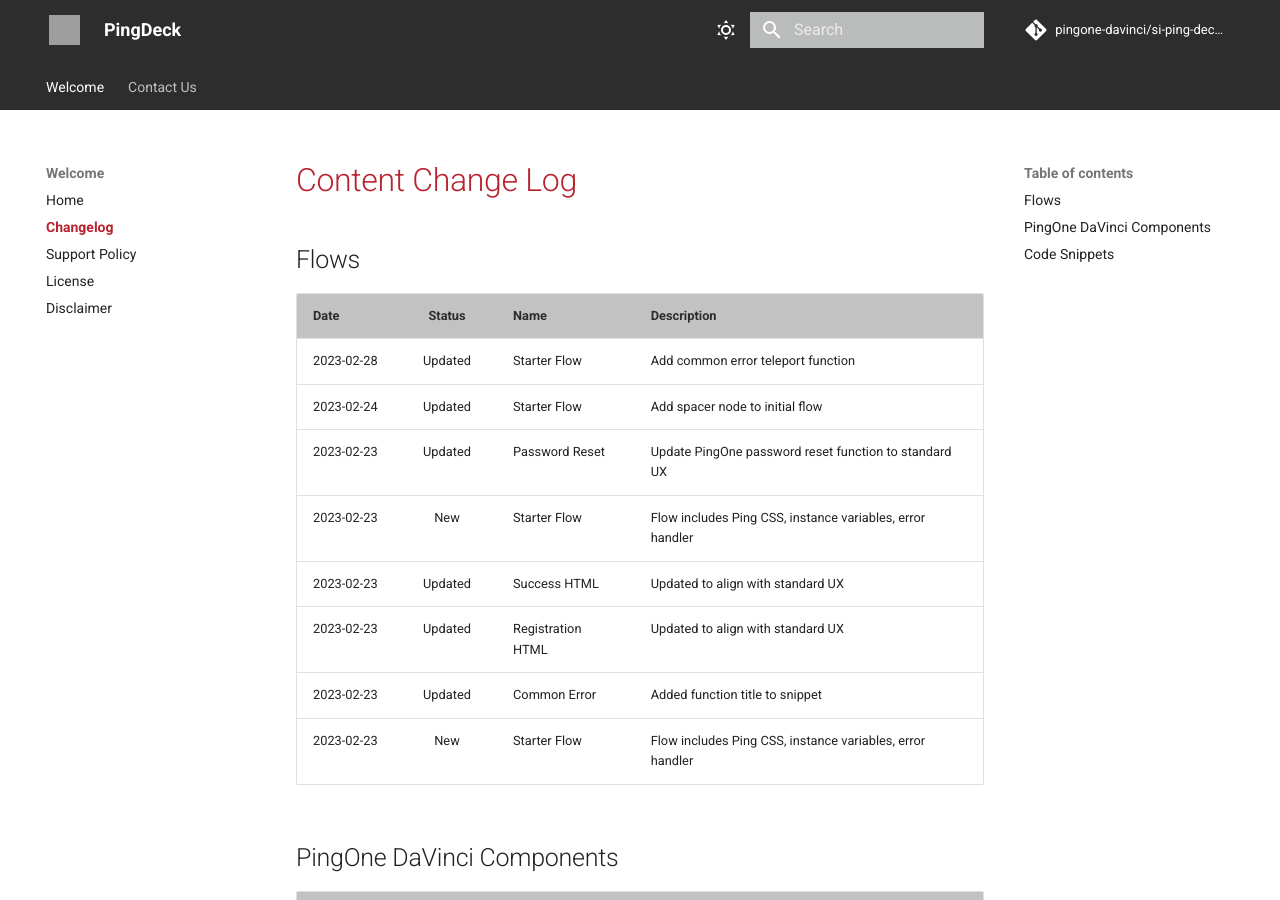
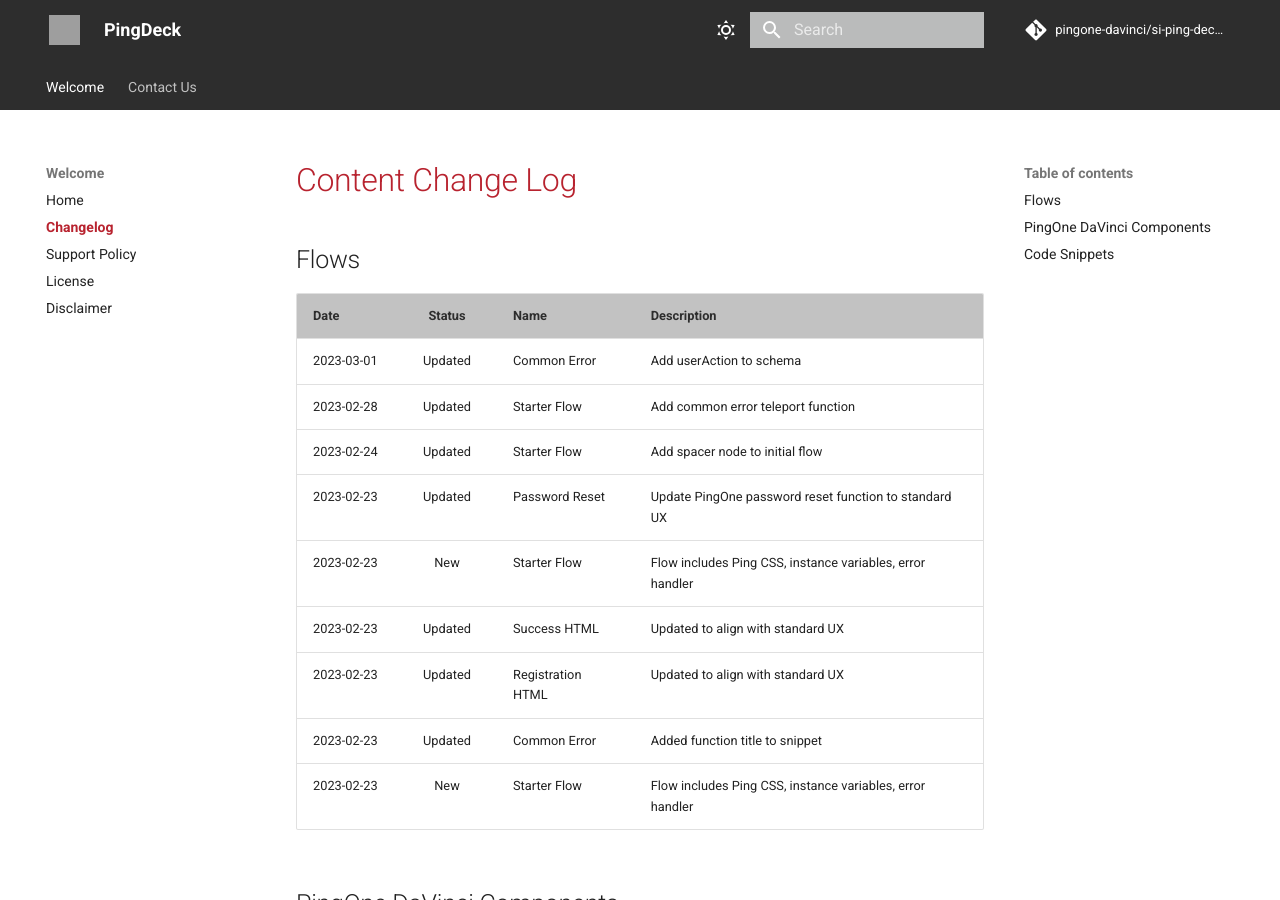
Before and after one commit to pingone-davinci/si-ping-deck-docs, an MkDocs documentation site: the page built from docs/changelog.md, in a window 1280 px wide and 900 px high. Built offline with MkDocs 1.6.1 and Material for MkDocs 9.7.7, drawn with Linux system fonts in a browser that asks for light colours; comment, search, counter and statistics services are not loaded; grey boxes are pictures that could not be loaded.

Commit message:
Update common error changelog

```diff
--- a/docs/changelog.md
+++ b/docs/changelog.md
@@ -5,6 +5,7 @@
 
 | Date  | Status | Name | Description  |
 |---|:---:|---|---|
+| 2023-03-01 | Updated | Common Error | Add userAction to schema |
 | 2023-02-28 | Updated | Starter Flow  | Add common error teleport function |
 | 2023-02-24 | Updated | Starter Flow  | Add spacer node to initial flow |
 | 2023-02-23 | Updated | Password Reset | Update PingOne password reset function to standard UX |
```
